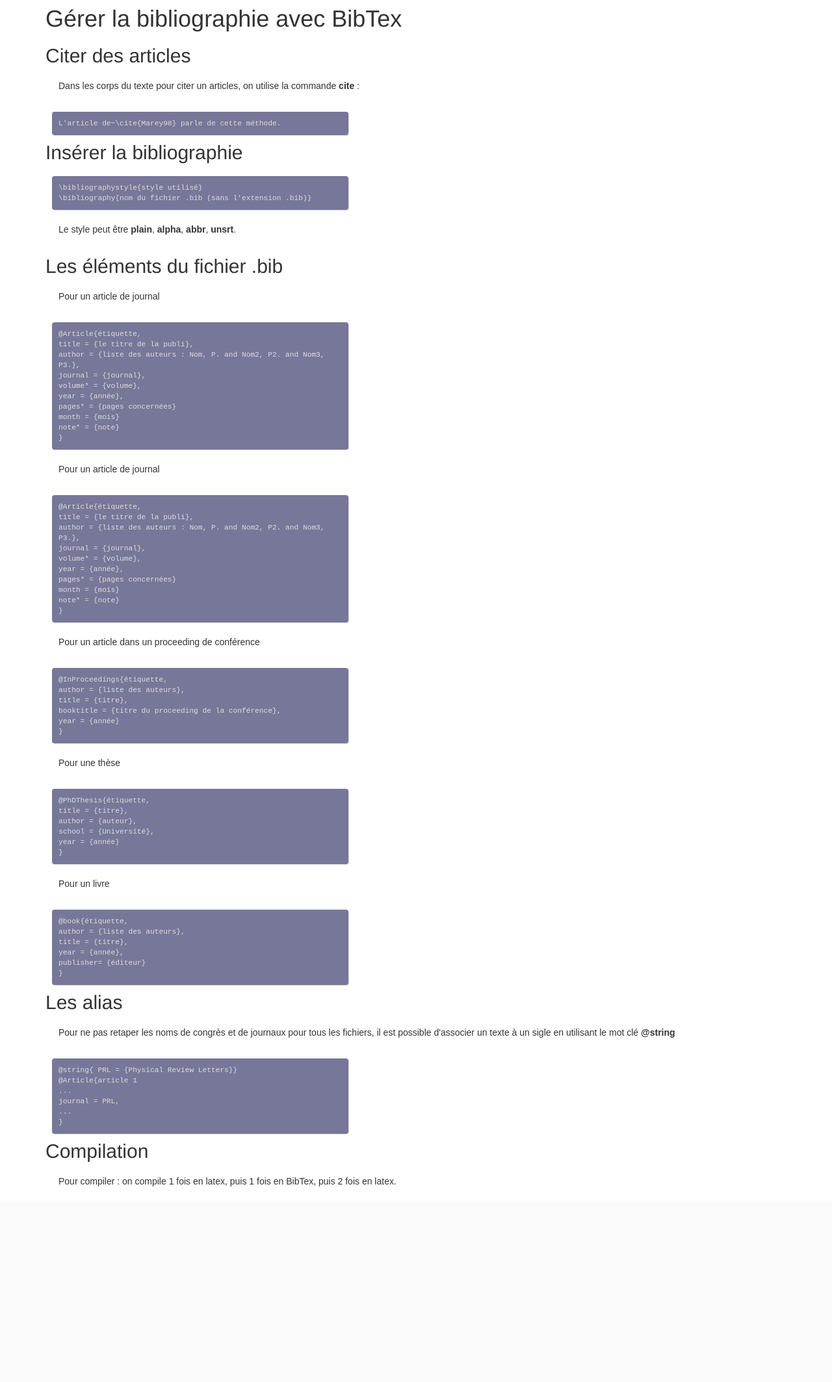
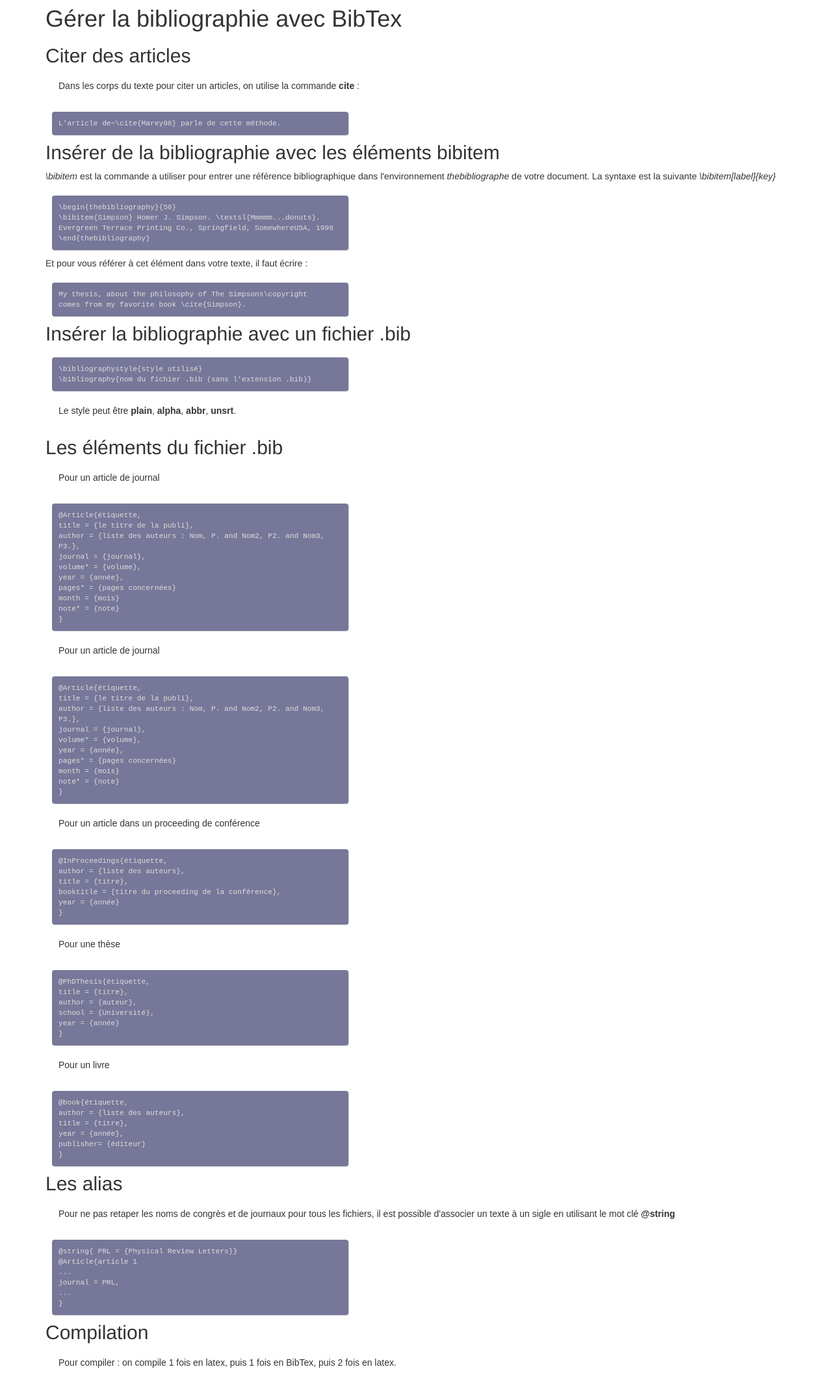
Before and after one commit to clairedune/coursLatex, a PHP site: page /biblio.php in a window 1280 px wide. Shown: the part 51-2178 px from the top of the page at 65% size. Before the commit the page ends 1877 px from the top, so only its background shows below. Run offline with PHP 8.4, Linux system fonts and the light colour scheme.

Commit message:
ajout des bibitem

```diff
--- a/biblio.php
+++ b/biblio.php
@@ -62,8 +62,30 @@
            </div>
 
 
+           <div style="clear:both">
+           <H2> Insérer de la bibliographie avec les éléments bibitem </H2>
+
+           <p><i>\bibitem</i> est la commande a utiliser pour entrer une référence bibliographique dans l'environnement <i>thebibliographe</i> de votre document. La syntaxe est la suivante <i>\bibitem[label]{key}</i></p>
+
+           <p class="code">
+           \begin{thebibliography}{50}<br/>
+		\bibitem{Simpson} Homer J. Simpson. \textsl{Mmmmm...donuts}.<br/>
+		Evergreen Terrace Printing Co., Springfield, SomewhereUSA, 1998<br/>
+		\end{thebibliography}<br/>
+           </p>
+
+           <p style="clear:both;">
+          Et pour vous référer à cet élément dans votre texte, il faut écrire :
+           </p>
+
+           <p class="code">
+           My thesis, about the philosophy of The Simpsons\copyright<br/>
+		comes from my favorite book \cite{Simpson}.<br/>
+           </p>
+           </div>
+
            <div style="clear:both;">
-           <H2>Insérer la bibliographie</H2>
+           <H2>Insérer la bibliographie avec un fichier .bib</H2>
            </div>
            <div class="code">
             \bibliographystyle{style utilisé}<br>
```
